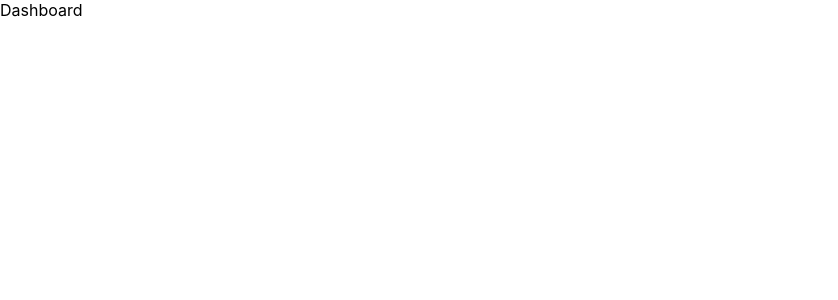
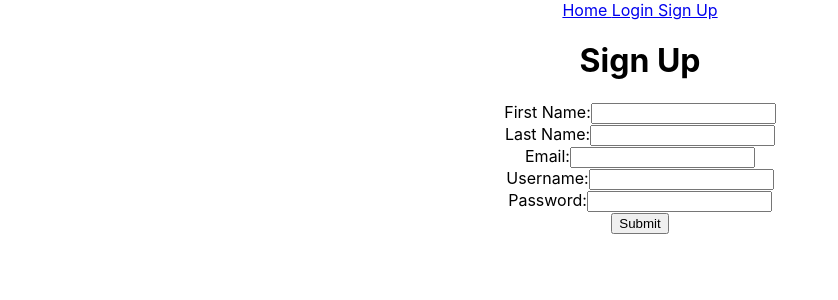
Before and after one commit to jwalla13/StonkLabs, a React (Create React App) app: page /signup in a window 1280 px wide. Shown: the top 300 px of the page, without its empty margins (0-838 px from the left). Built offline with nearby package versions, Linux system fonts and the light colour scheme.

Commit message:
barebones nav bar, signup, login, home page

```diff
--- a/src/App.js
+++ b/src/App.js
@@ -1,15 +1,27 @@
 import './App.css';
-import { BrowserRouter as Router, Route } from "react-router-dom"
+import { BrowserRouter as Router, Route, Switch } from "react-router-dom"
 import React, { Component } from "react";
-import Dashboard from './Dashboard'
+import Home from './Pages/Home'
+import Login from './Pages/Login'
+import Signup from './Pages/Signup'
+import Nav from './Pages/Nav'
+import Error from './Pages/Error'
 
 class App extends Component {
   render() {
     return (
-        <Router>
-          <Route path="/" component={Dashboard} />
-        </Router>
-      );
+       <Router>
+        <div>
+          <Nav />
+            <Switch>
+             <Route path="/" component={Home} exact/>
+             <Route path="/login" component={Login}/>
+             <Route path="/signup" component={Signup}/>
+            <Route component={Error}/>
+           </Switch>
+        </div>
+      </Router>
+    );
   }
 }
 
--- a/src/Dashboard.js
+++ /dev/null
@@ -1,14 +0,0 @@
-import './App.css';
-import React, { Component } from "react";
-
-class Dashboard extends Component{
-  render() {
-    return (
-        <div>
-          Dashboard
-        </div>
-      );
-  }
-}
-
-export default Dashboard;
--- /dev/null
+++ b/src/Pages/Error.js
@@ -0,0 +1,12 @@
+import React from 'react';
+
+{/* Error Page HTML  */}
+const Error = () => {
+    return (
+       <div align="center">
+          Error: Page does not exist!
+       </div>
+    );
+}
+
+export default Error;
--- /dev/null
+++ b/src/Pages/Home.js
@@ -0,0 +1,16 @@
+import React, { Component } from "react";
+
+{/* Home Page HTML  */}
+class Home extends Component{
+  render() {
+    return (
+        <div align="center">
+            <h1>Welcome To Stonk Labs</h1>
+            <h2><a href="/login">Login</a></h2>
+            <h2><a href="/signup">Sign Up</a></h2>
+        </div>
+      );
+  }
+}
+
+export default Home;
--- /dev/null
+++ b/src/Pages/Login.js
@@ -0,0 +1,29 @@
+import React, { Component } from "react";
+
+{/* Login HTML  */}
+class Login extends Component{
+  render() {
+    return (
+      <div align="center">
+        <div>
+          <h1>Login</h1>
+        </div>
+        <form>
+          <label>
+            Username:
+            <input type="text" name="username" />
+            <br></br>
+          </label>
+          <label>
+            Password:
+            <input type="text" name="password" />
+            <br></br>
+          </label>
+          <input type="submit" value="Submit" />
+        </form>
+      </div>
+      );
+  }
+}
+
+export default Login;
--- /dev/null
+++ b/src/Pages/Nav.js
@@ -0,0 +1,16 @@
+import React from 'react';
+
+import { NavLink } from 'react-router-dom';
+
+{/* Nav Bar HTML Present on every page  */}
+const Nav = () => {
+    return (
+       <div align="center">
+          <NavLink to="/">Home </NavLink>
+          <NavLink to="/login">Login </NavLink>
+          <NavLink to="/signup">Sign Up</NavLink>
+      </div>
+    );
+}
+
+export default Nav;
--- /dev/null
+++ b/src/Pages/Signup.js
@@ -0,0 +1,44 @@
+import React, { Component } from "react";
+
+{/* Signup Page HTML  */}
+class Signup extends Component{
+  render() {
+    return (
+      <div align="center">
+        <div>
+          <h1>Sign Up</h1>
+        </div>
+        <form>
+        <label>
+            First Name:
+            <input type="text" />
+            <br></br>
+          </label>
+          <label>
+            Last Name:
+            <input type="text" />
+            <br></br>
+          </label>
+          <label>
+            Email:
+            <input type="text" />
+            <br></br>
+          </label>
+          <label>
+            Username:
+            <input type="text" name="username" />
+            <br></br>
+          </label>
+          <label>
+            Password:
+            <input type="text" name="password" />
+            <br></br>
+          </label>
+          <input type="submit" value="Submit" />
+        </form>
+      </div>
+      );
+  }
+}
+
+export default Signup;
```
Also changed, not shown: src/logo.svg (deleted), 1 other file (tests, documents, lock files or other folders).
